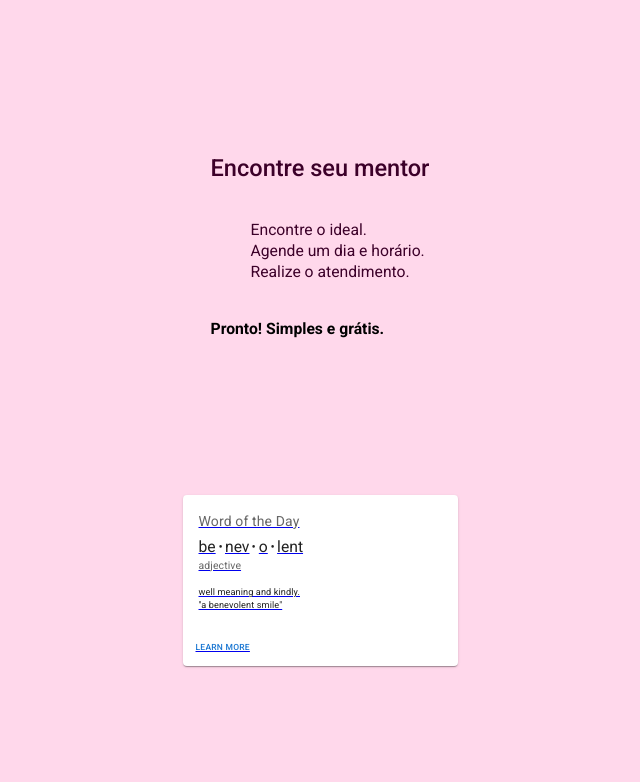
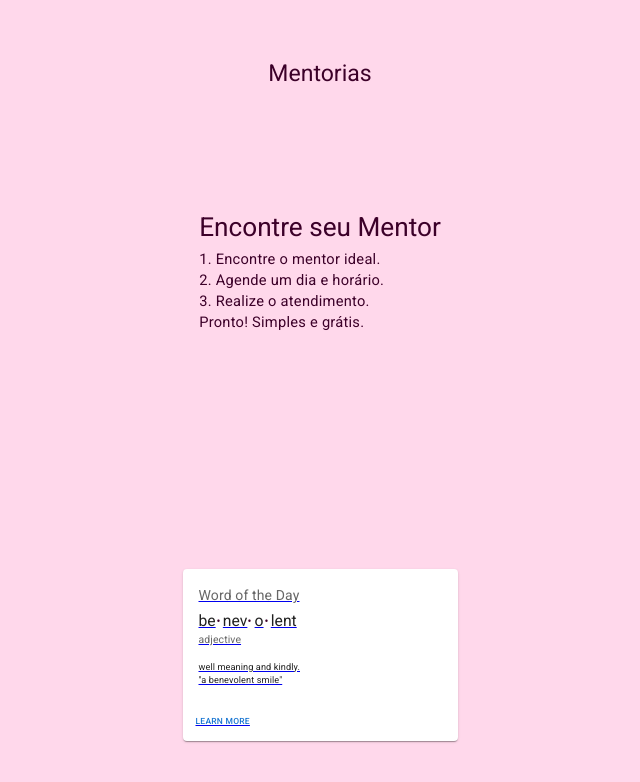
Before and after one commit to JessieZan/provihack-front, a React (Create React App) app in the folder provihack-frontend/: page /search in a window 1280 px wide. Shown: the top 782 px of the page, without its empty margins (320-960 px from the left). Built offline with nearby package versions, Linux system fonts and the light colour scheme.

Commit message:
Estilizaçao resultados

```diff
--- a/provihack-frontend/src/pages/SearchResults/index.js
+++ b/provihack-frontend/src/pages/SearchResults/index.js
@@ -8,16 +8,18 @@ import { Typography, List } from '@mui/material'
 function Results({ id, nome, areas, categoria }) {
   return (
     <div className="results">
+      <div className="header">{categoria}Mentorias</div>
       <ThemeProvider theme={theme}>
-        <Typography className="header" variant="h5" component="div">
-          <h2 className="titulo"> Encontre seu mentor</h2>
-          <ul>
-            <li>Encontre o {categoria} ideal.</li>
-            <li>Agende um dia e horário.</li>
-            <li>Realize o atendimento.</li>
-          </ul>
-          <h4>Pronto! Simples e grátis.</h4>
-        </Typography>
+        <div className="content">
+          <h2 className="titulo"> Encontre seu Mentor</h2>
+          <span>1. Encontre o mentor ideal.</span>
+          <span>2. Agende um dia e horário.</span>
+          <span>3. Realize o atendimento.</span>
+          <span>Pronto! Simples e grátis.</span>
+        </div>
+        <div className="cards">
+
+        </div>
 
         <Link to="/servicos/:id">
           <Card />
--- a/provihack-frontend/src/pages/SearchResults/style.css
+++ b/provihack-frontend/src/pages/SearchResults/style.css
@@ -4,7 +4,7 @@
   width: 100vw;
   display: flex;
   flex-direction: column;
-  justify-content: space-evenly;
+  justify-content: space-around;
   align-items: center;
   background-color: #FFD8EB;
   box-sizing: border-box;
@@ -12,20 +12,39 @@
 
 .header {
   display: flex;
+  font-size: 2.2rem;
+  line-height: 2.8rem;
+  color: #3C0029;
+}
+
+.content {
+  box-sizing: border-box;
+  padding: 0;
+  display: flex;
   flex-direction: column;
   align-items: start;
 }
 
 .titulo {
-  font-weight: 500;
+  margin: 0;
+  font-weight: 400;
   color: #3C0029;
+  font-size: 2.5rem;
+  line-height: 4.0rem;
 }
 
-.results ul {
-  list-style: none;
+
+.results span {
+  color: #3C0029;
+  margin-left: 0;
+  font-size: 1.4rem;
+  line-height: 2rem;
+  letter-spacing: 0.25px;
 }
 
-.results li {
-  color: #3C0029;
-  margin-left: 0;
+.cards {
+  box-sizing: border-box;
+  padding: 0;
+  display: flex;
+  flex-direction: column;
 }
```
